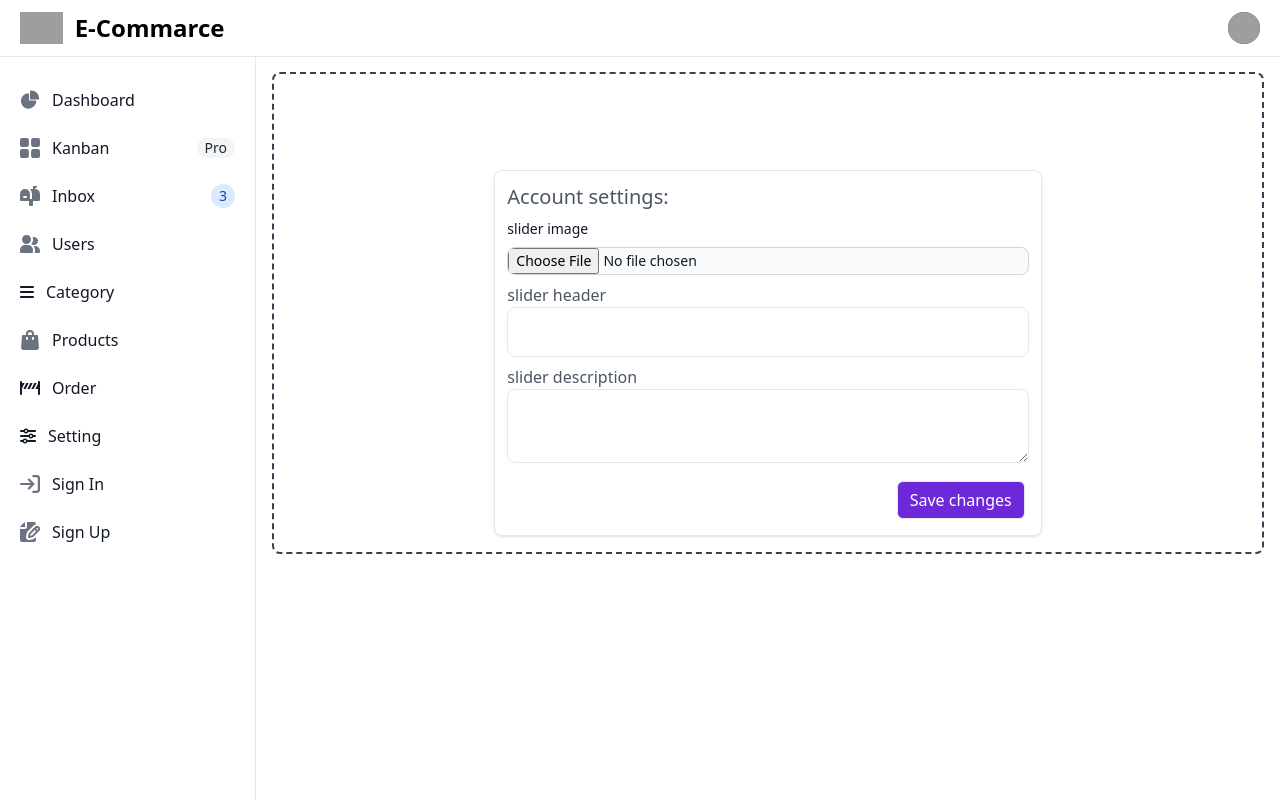
After one commit to Shafikul-1/dokan, a PHP site: page /dokan/admin/setting/home/add-slider.php in a window 1280 px wide. The commit adds this page. Run offline with PHP 8.4, Linux system fonts and the light colour scheme; the visitor is signed in with stand-in values (Sample User, id 1); some libraries are stand-ins or nearby versions; grey boxes are pictures that could not be loaded.

Commit message:
setting basic

```diff
--- /dev/null
+++ b/admin/setting/home/add-slider.php
@@ -0,0 +1,80 @@
+<?php
+include "../../header.php";
+if (isset($_POST['submit'])) {
+    $where_slider = htmlentities($_POST['where_slider'], ENT_QUOTES);
+    $heading = htmlentities($_POST['heading'], ENT_QUOTES);
+    $description = htmlentities($_POST['description'], ENT_QUOTES);
+
+    $fileUploadComplete = false;
+    // print_r($_POST);
+
+    if (isset($_FILES['image']) && $_FILES['image']['error'] == UPLOAD_ERR_OK) {
+        include "../../../database/upload.php";
+        $fileObj = new upload();
+        $fileObj->uploadFile($_FILES['image']);
+        // $fileResult = $fileObj->getFileResult();
+        // if (isset($fileResult['fileName']) && !empty($fileResult['fileName'])) {
+        //     $img = $fileResult['fileName'];
+        //     $fileUploadComplete = true;
+        // } else {
+        //     $fileUploadComplete = false;
+        //     foreach ($fileResult as $errorResult) {
+        //         echo "<b>Error -> </b>" . $errorResult . "<br>";
+        //     }
+        // }
+        print_r($fileResult);
+
+
+    }
+
+
+
+    // $sliderArr = ['where_slider' => $where_slider, 'image' => $image, 'heading' => $heading, 'description' => $description];
+
+    // if ($databaseFN->insertData('slider', $sliderArr)) {
+    //     //    header("Location: " . basename($_SERVER['PHP_SELF']));
+    // } else {
+    //     echo "<p id='message' class='text-white text-center bg-red-500'>Comment Insert Failed</p>";
+    // }
+}
+?>
+<div class="flex justify-center mt-20 px-8">
+    <form action="<?php $_SERVER['PHP_SELF'] ?>" method="post" enctype="multipart/form-data" class="max-w-2xl">
+        <div class="flex flex-wrap border shadow rounded-lg p-3 dark:bg-gray-600">
+            <h2 class="text-xl text-gray-600 dark:text-gray-300 pb-2">Account settings:</h2>
+
+            <input type="text" value="home top" name="where_slider" hidden id="">
+
+            <div class="flex flex-col gap-2 w-full border-gray-400">
+                <div>
+                    <label class="block mb-2 text-sm font-medium text-gray-900 dark:text-white" for="file_input">slider image</label>
+                    <input class="block w-full text-sm text-gray-900 border border-gray-300 rounded-lg cursor-pointer bg-gray-50 dark:text-gray-400 focus:outline-none dark:bg-gray-700 dark:border-gray-600 dark:placeholder-gray-400" name="image" id="file_input" type="file">
+                </div>
+
+                <div>
+                    <label class="text-gray-600 dark:text-gray-400">slider header </label>
+                    <input class="w-full py-3 border border-slate-200 rounded-lg px-3 focus:outline-none focus:border-slate-500 hover:shadow dark:bg-gray-600 dark:text-gray-100" name="heading" type="text">
+                </div>
+                <div>
+                    <label class="text-gray-600 dark:text-gray-400">slider description</label>
+                    <textarea class="w-full py-3 border border-slate-200 rounded-lg px-3 focus:outline-none focus:border-slate-500 hover:shadow dark:bg-gray-600 dark:text-gray-100" name="description"></textarea>
+                </div>
+                <div class="flex justify-end">
+                    <button class="py-1.5 px-3 m-1 text-center bg-violet-700 border rounded-md text-white  hover:bg-violet-500 hover:text-gray-100 dark:text-gray-200 dark:bg-violet-700" name="submit" type="submit">Save changes</button>
+                </div>
+            </div>
+        </div>
+    </form>
+</div>
+<script>
+    // Comment Insert Show notic
+    document.addEventListener("DOMContentLoaded", function() {
+        setTimeout(function() {
+            var messageDiv = document.getElementById("message");
+            if (messageDiv) {
+                messageDiv.style.display = "none";
+            }
+        }, 5000); // 10000 milliseconds = 10 seconds
+    });
+</script>
+<?php include "../../footer.php"; ?>
--- /dev/null
+++ b/admin/setting/home/footer.php
@@ -0,0 +1,6 @@
+<?php
+include "../../header.php";
+?>
+<h3>footer page</h3>
+
+<?php include "../../footer.php"; ?>
--- a/admin/sidebar.php
+++ b/admin/sidebar.php
@@ -57,6 +57,12 @@
                   <span class="flex-1 ms-3 whitespace-nowrap">Order</span>
                </a>
             </li>
+             <li>
+               <a href="<?php echo $actual_link . "/admin/setting" ?>" class="flex items-center p-2 text-gray-900 rounded-lg dark:text-white hover:bg-gray-100 dark:hover:bg-gray-700 group">
+               <i class="fa-solid fa-sliders"></i>
+                  <span class="flex-1 ms-3 whitespace-nowrap">Setting</span>
+               </a>
+            </li>
 
             <li>
                <a href="#" class="flex items-center p-2 text-gray-900 rounded-lg dark:text-white hover:bg-gray-100 dark:hover:bg-gray-700 group">
```
Also changed, not shown: admin/setting/home/index.php (added, +7 -0 lines), admin/setting/home/slider.php (added, +26 -0 lines), admin/setting/index.php (added, +8 -0 lines), database/database.php (line endings or trailing spaces), database/upload.php (line endings or trailing spaces), upload/448539115_1197331424939246_8359663508336294382_n.jpg (added).
